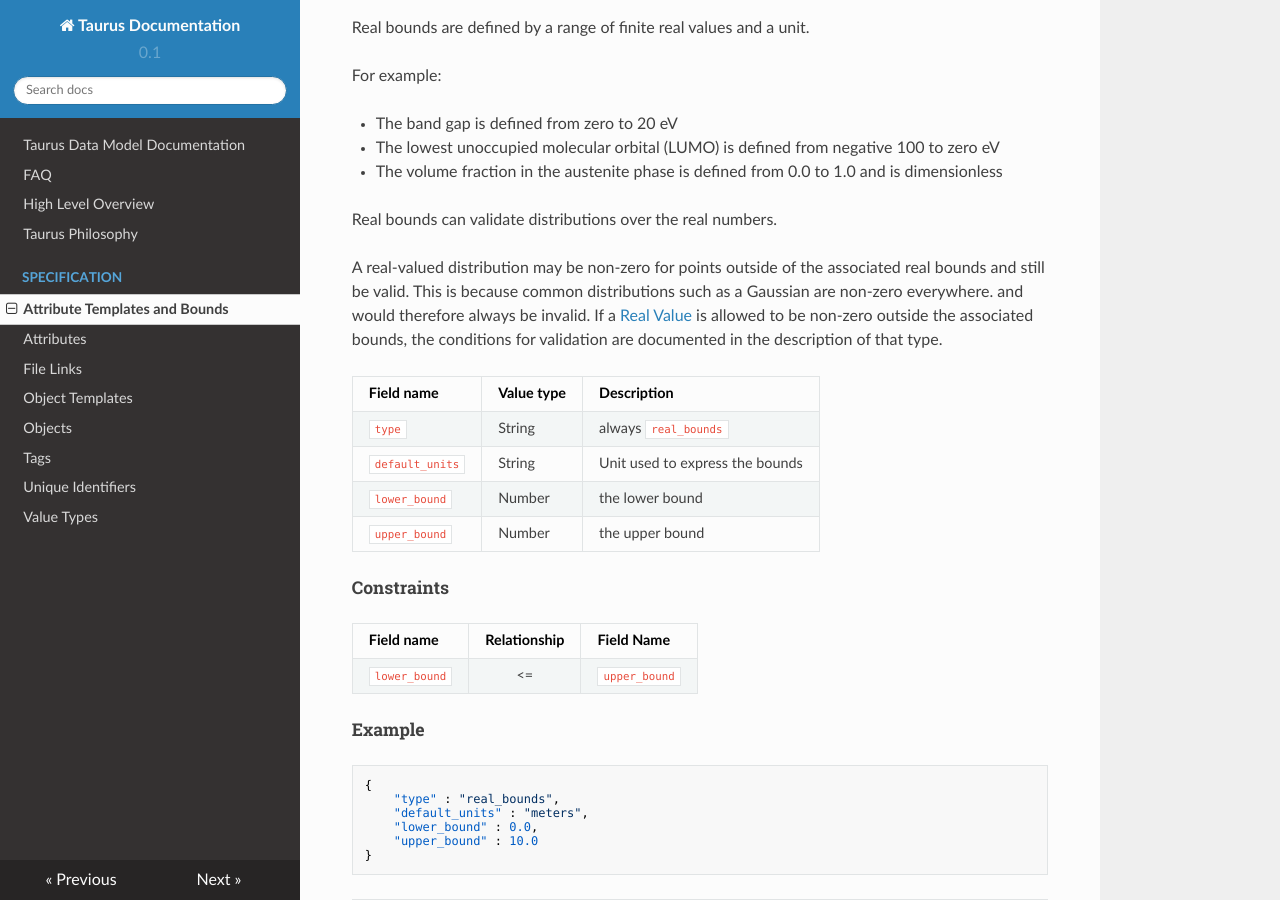
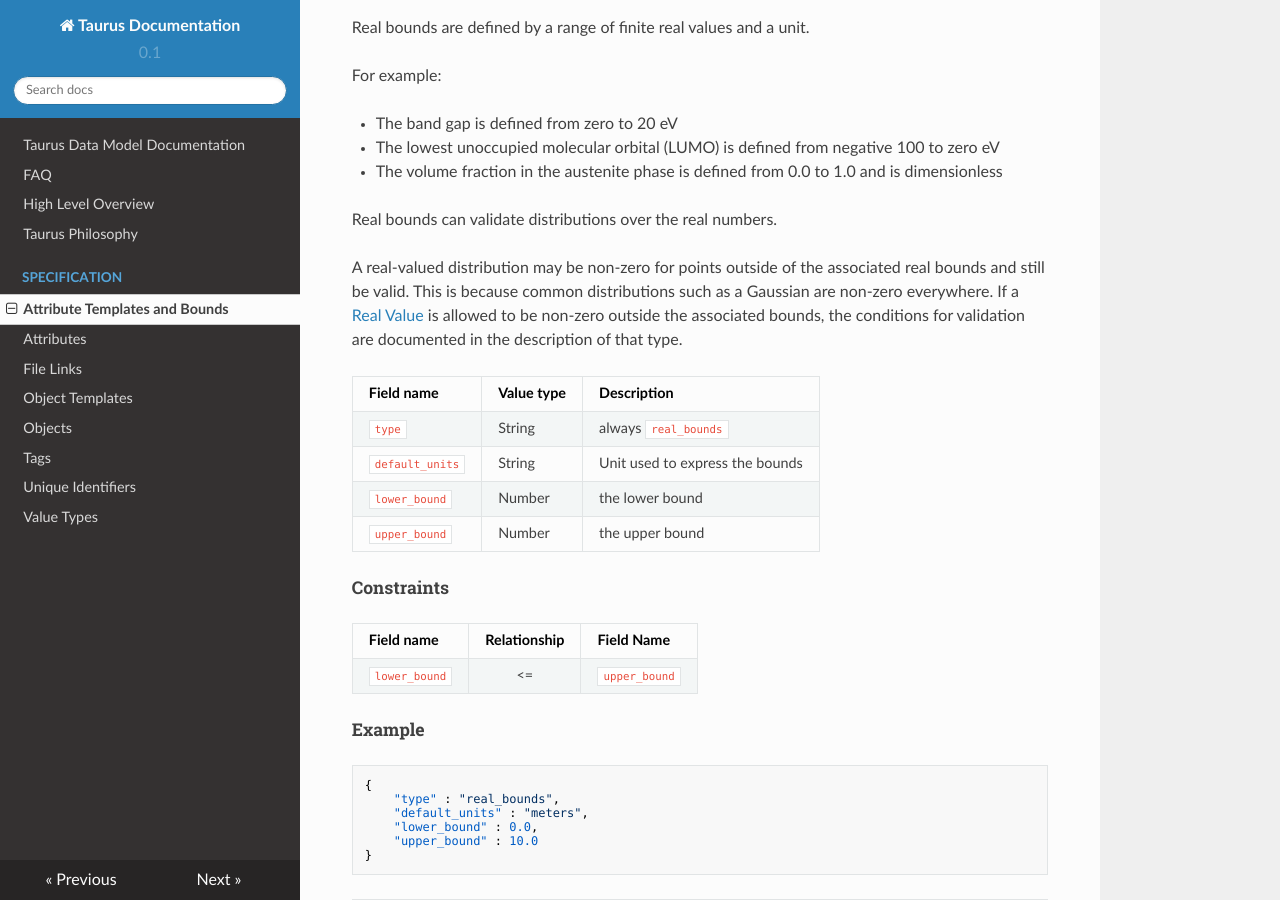
Before and after one commit to CitrineInformatics/gemd-docs, an MkDocs documentation site: the page built from docs/specification/attribute-templates.md, in a window 1280 px wide and 900 px high, scrolled down 962 px. Built offline with MkDocs 1.6.1, drawn with Linux system fonts in a browser that asks for light colours; nearby versions of some CDN libraries.

Commit message:
Update docs/specification/attribute-templates.md
Co-Authored-By: bfolie <bfolie@citrine.io>

```diff
--- a/docs/specification/attribute-templates.md
+++ b/docs/specification/attribute-templates.md
@@ -44,7 +44,6 @@ Real bounds can validate distributions over the real numbers.
 
 A real-valued distribution may be non-zero for points outside of the associated real bounds and still be valid.
 This is because common distributions such as a Gaussian are non-zero everywhere.
-and would therefore always be invalid.
 If a [Real Value](../value-types#real-values) is allowed to be non-zero outside the associated bounds,
 the conditions for validation are documented in the description of that type.
 
```
